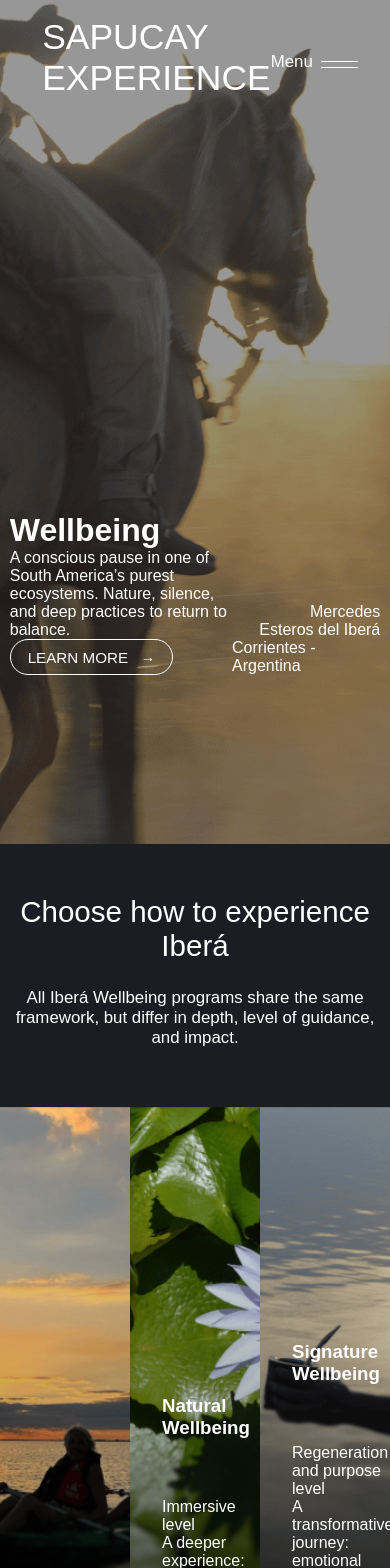
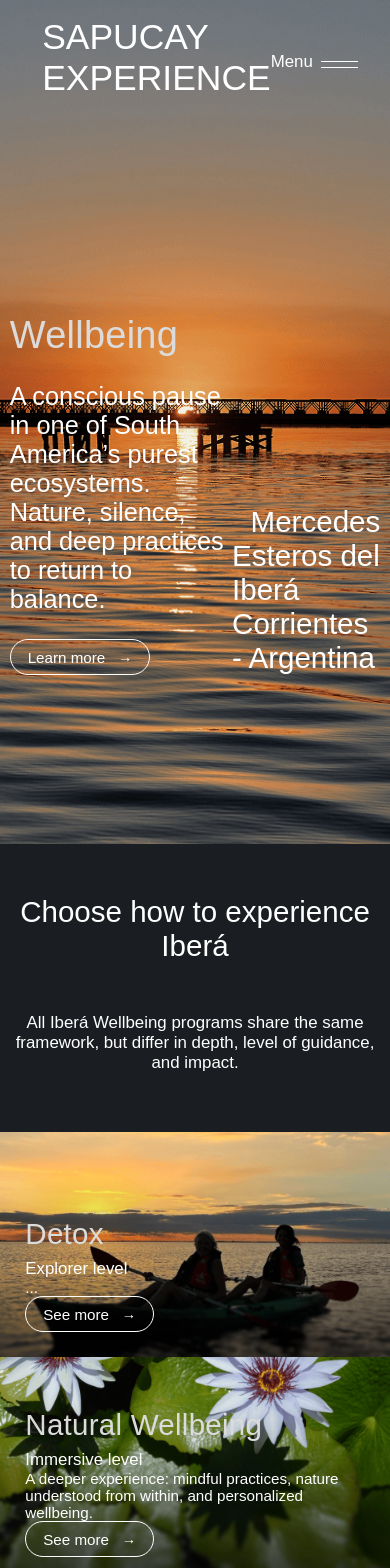
Before and after one commit to DoloresPolito/sapucay, a Next.js app: page /en/bienestar in a window 390 px wide. Shown: the top 1568 px of the page. Built offline with nearby package versions, Linux system fonts and the light colour scheme.

Commit message:
travel hero images

```diff
--- a/messages/en.json
+++ b/messages/en.json
@@ -139,7 +139,7 @@
   "cultura": {
     "herotitle": "Culture and Tradition",
     "herosubtitle": "Tradition, community, and territory as a sensitive and transformative experience.",
-    "herobutton": "LEARN MORE",
+    "herobutton": "Learn more",
     "descriptiontitle": "Choose how to experience Iberá",
     "descriptionsubtitle": "All Culture and Tradition programs share the same framework, but differ in their level of depth, guidance, and impact.",
     "items": [
@@ -238,7 +238,7 @@
   "bienestar": {
     "herotitle": "Wellbeing",
     "herosubtitle": "A conscious pause in one of South America’s purest ecosystems. Nature, silence, and deep practices to return to balance.",
-    "herobutton": "LEARN MORE",
+    "herobutton": "Learn more",
     "descriptiontitle": "Choose how to experience Iberá",
     "descriptionsubtitle": "All Iberá Wellbeing programs share the same framework, but differ in depth, level of guidance, and impact.",
     "items": [
@@ -331,7 +331,7 @@
   "naturaleza": {
     "herotitle": "Nature",
     "herosubtitle": "Connection with the territory and its biodiversity.",
-    "herobutton": "LEARN MORE",
+    "herobutton": "Learn more",
     "descriptiontitle": "Choose how to experience Iberá",
     "descriptionsubtitle": "All Culture and Tradition programs share the same framework, but differ in their level of depth, guidance, and impact.",
     "items": [
--- a/messages/es.json
+++ b/messages/es.json
@@ -153,7 +153,7 @@
   "cultura": {
     "herotitle": "Cultura y Tradición",
     "herosubtitle": "Tradición, comunidad y territorio como una experiencia sensible y transformadora.",
-    "herobutton": "CONOCÉ MÁS",
+    "herobutton": "Conocé más",
     "descriptiontitle": "Elegí cómo vivir Iberá",
     "descriptionsubtitle": "Todos los programas de Cultura y Tradición comparten un mismo marco, pero se diferencian por nivel de profundidad, acompañamiento e impacto.",
     "items": [
@@ -251,7 +251,7 @@
   "bienestar": {
     "herotitle": "Bienestar",
     "herosubtitle": "Una pausa consciente en uno de los ecosistemas más puros de Sudamérica. Naturaleza, silencio y prácticas profundas para volver al equilibrio.",
-    "herobutton": "CONOCÉ MÁS",
+    "herobutton": "Conocé más",
     "descriptiontitle": "Elegí cómo vivir Iberá",
     "descriptionsubtitle": "Todos los programas de Bienestar Iberá comparten un mismo marco, pero se diferencian por nivel de profundidad, acompañamiento e impacto.",
     "items": [
@@ -346,7 +346,7 @@
   "naturaleza": {
     "herotitle": "Naturaleza",
     "herosubtitle": "Conexión con el territorio y su biodiversidad.",
-    "herobutton": "VER MÁS",
+    "herobutton": "Conocé más",
     "descriptiontitle": "Elegí cómo vivir Iberá",
     "descriptionsubtitle": "Todos los programas de Cultura y Tradición comparten un mismo marco, pero se diferencian por nivel de profundidad, acompañamiento e impacto.",
     "items": [
--- a/src/app/[locale]/(root)/[section]/page.js
+++ b/src/app/[locale]/(root)/[section]/page.js
@@ -14,14 +14,14 @@ const IMAGES = {
     "/images/cultura/culturasection.png",
   ],
   bienestar: [
-    "/images/cultura/culturahero.png",
+    "/images/bienestar/bienestar.png",
     "/images/bienestar/01.png",
     "/images/bienestar/02.png",
     "/images/bienestar/03.png",
     "/images/cultura/culturasection.png",
   ],
   naturaleza: [
-    "/images/cultura/culturahero.png",
+    "/images/naturaleza/naturaleza.png",
     "/images/cultura/01.png",
     "/images/cultura/02.png",
     "/images/cultura/03.png",
--- a/src/components/Home/Levels/style.module.scss
+++ b/src/components/Home/Levels/style.module.scss
@@ -109,7 +109,7 @@
   .overlayHover {
     position: absolute;
     inset: 0;
-    padding: 2rem;
+    padding: 3vh;
     display: flex;
     flex-direction: column;
     justify-content: flex-end;
--- a/src/components/ScrollTravel/Description.js
+++ b/src/components/ScrollTravel/Description.js
@@ -1,13 +1,20 @@
 import styles from "./style.module.scss";
 import Button from "../ui/Button";
-
+import AnimatedDiv from "../ui/AnimatedDiv";
 export default function Description({ title, subtitle, items }) {
-
-
   return (
     <div className={styles.description}>
-      <h2 className={styles.titleh2}>{title}</h2>
-      <h3 className={styles.titleh3}>{subtitle}</h3>
+      <div className={styles.top}>
+        <div className={styles.titlecontainer}>
+          <AnimatedDiv>
+            <h2 className={styles.titleh2}>{title}</h2>
+          </AnimatedDiv>
+        </div>
+
+        <AnimatedDiv delay={0.5}>
+          <h3 className={styles.titleh3}> {subtitle}</h3>
+        </AnimatedDiv>
+      </div>
 
       <div className={styles.itemscontainer}>
         {items.map((item, index) => (
@@ -16,18 +23,19 @@ export default function Description({ title, subtitle, items }) {
             className={styles.item}
             style={{ backgroundImage: `url(${item.image})` }}
           >
-            {/* Contenido base */}
             <div className={styles.overlayBase}>
-              <h3 className={styles.traveldescriptionitemtitle}>{item.title}</h3>
-              <p className={styles.traveldescriptionitemsubtitle}>{item.subtitle}</p>
-              <p className={styles.traveldescriptionitemtext} >{item.text}</p>
+              <div className={styles.toptitle}>
+              <h2 className={`${styles.titleh2} ${styles.titleWide}`}>
+                {item.title}
+              </h2>
+
+              <h3 className={styles.titleh3}>{item.subtitle}</h3>
+              </div>
+              <p className={styles.text}>{item.text}</p>
               <Button>{item.button}</Button>
             </div>
 
-            {/* Overlay hover */}
             <div className={styles.overlayHover}>
-              {/* <h3 className={styles.traveldescriptionitemtitle}>{item.title}</h3>
-              <p className={styles.traveldescriptionitemsubtitle}>{item.subtitle}</p> */}
               <ul>
                 {item.bullets.map((bullet, i) => (
                   <li className={styles.traveldescriptionitembullet} key={i}>
--- a/src/components/ScrollTravel/Intro.js
+++ b/src/components/ScrollTravel/Intro.js
@@ -5,6 +5,7 @@ import { useRef } from "react";
 import styles from "./style.module.scss";
 import Button from "../ui/Button";
 // import Link from "next/link";
+import AnimatedDiv from "../ui/AnimatedDiv";
 
 export default function Intro({ image, herotitle, herosubtitle, herobutton }) {
   const container = useRef(null);
@@ -30,8 +31,14 @@ export default function Intro({ image, herotitle, herosubtitle, herobutton }) {
         {/* Overlay de texto */}
         <div className={styles.overlay}>
           <div className={styles.left}>
-            <h1 className={styles.traveltitle}>{herotitle}</h1>
-            <p className={styles.travelsubtitle}>{herosubtitle}</p>
+            <div className={styles.titlecontainer}>
+              <AnimatedDiv>
+                <h2 className={`${styles.titleh2} ${styles.titleWide}`}>
+                  {herotitle}
+                </h2>
+                <h2 className={styles.titleh2}>{herosubtitle}</h2>
+              </AnimatedDiv>
+            </div>
 
             <div>
               {/* <Link to="contact" smooth={true} offset={-5} duration={1000}> */}
@@ -41,9 +48,9 @@ export default function Intro({ image, herotitle, herosubtitle, herobutton }) {
           </div>
 
           <div className={styles.right}>
-            <p className={styles.travelplace}>Mercedes</p>
-            <p className={styles.travelplace}>Esteros del Iberá</p>
-            <p className={styles.travelplace}>Corrientes - Argentina</p>
+            <p className={styles.titleh2}>Mercedes</p>
+            <p className={styles.titleh2}>Esteros del Iberá</p>
+            <p className={styles.titleh2}>Corrientes - Argentina</p>
           </div>
         </div>
       </motion.div>
--- a/src/components/ScrollTravel/ScrollRevealSection.js
+++ b/src/components/ScrollTravel/ScrollRevealSection.js
@@ -10,8 +10,6 @@ export default function ScrollRevealSection({
   sectionImage,
   texts,
 }) {
-
-
   return (
     <>
       <Intro
@@ -34,7 +32,7 @@ export default function ScrollRevealSection({
       />
       <ComparativeTable
         backgroundImage="/images/background-table.png"
-       tabletext={texts.table}
+        tabletext={texts.table}
       />
     </>
   );
--- a/src/components/ScrollTravel/style.module.scss
+++ b/src/components/ScrollTravel/style.module.scss
@@ -4,8 +4,6 @@
 //Intro
 
 .intro {
-
-
   height: 100vh;
 
   width: 100%;
@@ -17,16 +15,12 @@
 }
 
 .introImage {
-
   position: relative;
   height: 100%;
   width: 100%;
   overflow: hidden;
   display: flex;
   flex-direction: column;
-
-
-
 }
 
 .overlay {
@@ -41,6 +35,30 @@
   justify-content: space-between;
   pointer-events: none; // opcional
   color: white;
+
+  .titlecontainer {
+    display: flex;
+    flex-direction: column;
+
+    .titleWide {
+      letter-spacing: 0.03vh;
+      font-weight: 500;
+      color: rgb(220, 219, 219);
+      font-size: 5.5vh;
+      @media only screen and (max-width: 850px) {
+        font-size: 4.5vh;
+      }
+    }
+    h2 {
+      margin: 0;
+      font-size: 3.5vh;
+      margin-bottom: 3vh;
+      color: white;
+      @media only screen and (max-width: 850px) {
+        font-size: 3vh;
+      }
+    }
+  }
 
   .left {
     width: 60%;
@@ -69,13 +87,31 @@
   background-color: #1a1e22;
   color: white;
 
-  h2{
-    margin-top: 3vh;
-margin-bottom: 3vh;
-  }
-  h3{
-    margin-bottom: 7vh;
-    max-width: 100vh;
+  .top {
+    .titlecontainer {
+      display: flex;
+      flex-direction: column;
+      h2 {
+        margin: 0;
+        margin-top: 3vh;
+        margin-bottom: 3vh;
+      }
+      .titleWide {
+        letter-spacing: 0.03vh;
+        font-weight: 500;
+        color: rgb(220, 219, 219);
+        font-size: 4.5vh;
+      }
+    }
+
+    h3 {
+      margin-top: 3vh;
+      max-width: 100vh;
+      margin-bottom: 7vh;
+    }
+    @media only screen and (max-width: 850px) {
+      max-width: 100%;
+    }
   }
 }
 
@@ -84,6 +120,9 @@ margin-bottom: 3vh;
   width: 100%;
   height: 80vh;
   overflow: hidden;
+  @media only screen and (max-width: 850px) {
+    flex-direction: column;
+  }
 }
 
 .item {
@@ -92,6 +131,11 @@ margin-bottom: 3vh;
   background-size: cover;
   background-position: center;
   overflow: hidden;
+
+  @media only screen and (max-width: 850px) {
+    width: 100%;
+    height: 50vh;
+  }
 
   &:hover .overlayHover {
     opacity: 1;
@@ -107,7 +151,7 @@ margin-bottom: 3vh;
 .overlayHover {
   position: absolute;
   inset: 0;
-  padding: 2rem;
+  padding: 3vh;
   display: flex;
   flex-direction: column;
   justify-content: flex-end;
@@ -119,25 +163,59 @@ margin-bottom: 3vh;
   display: flex;
   align-items: flex-start;
   text-align: left;
+  height: 50%;
+  align-self: flex-end;
+  justify-content: space-between;
+
+  .toptitle {
+    .titleWide {
+      letter-spacing: 0.03vh;
+      font-weight: 500;
+      color: rgb(220, 219, 219);
+      font-size: 3.5vh;
+    }
+  }
+
+  @media only screen and (max-width: 850px) {
+    height: 80%;
+    justify-content: flex-end;
+    .titleWide {
+      margin-bottom: 1vh;
+    }
+  }
 }
 
 .overlayHover {
   background: rgba(26, 30, 34, 0.85);
   opacity: 0;
   pointer-events: none;
-  gap: 1.2rem;
+  gap: 2vh;
   display: flex;
   align-items: flex-start;
   text-align: left;
+  justify-content: center;
 }
 
 .overlayHover ul {
-  list-style: disc;
-  padding-left: 1.2rem;
+  list-style: none;
+  padding-left: 0;
 }
 
 .overlayHover li {
-  margin-bottom: 0.4rem;
+  margin-bottom: 3vh;
+  position: relative;
+  padding-left: 3vh;
+  font-size: 2vh;
+}
+
+.overlayHover li::before {
+  content: "→";
+  position: absolute;
+  left: 0;
+  top: 50%;
+  transform: translateY(-50%);
+  font-size: 2vh;
+  opacity: 0.9;
 }
 
 //Section
@@ -149,7 +227,6 @@ margin-bottom: 3vh;
   justify-content: center;
   height: 100vh;
   overflow: hidden;
-
 }
 
 .content {
@@ -157,20 +234,19 @@ margin-bottom: 3vh;
   z-index: 10;
   color: white;
   width: 90%;
-  height: auto;      // 👈 no 100%
+  height: auto; // 👈 no 100%
   min-height: 100vh;
   display: flex;
   flex-direction: column;
   justify-content: center;
   align-items: center;
 
-
   .top {
     display: flex;
     flex-direction: row;
     justify-content: space-between;
     width: 100%;
-   margin-bottom: 20vh;
+    margin-bottom: 20vh;
 
     .titlecontainer {
       display: flex;
@@ -178,8 +254,7 @@ margin-bottom: 3vh;
       margin: 0;
     }
 
-
-    .line{
+    .line {
       width: auto;
       height: 0.3vh;
       margin-bottom: 3vh;
@@ -198,8 +273,6 @@ margin-bottom: 3vh;
       border: 0.2vh solid white;
       border-radius: 10vh;
       padding: 2vh 10vh;
-
-
     }
   }
 }
@@ -211,18 +284,15 @@ margin-bottom: 3vh;
   height: 120vh;
   width: 100%;
   overflow: hidden;
-
 }
 .backgroundInner {
   position: relative;
   width: 100%;
   height: 100%;
 
-
-  .img{
+  .img {
     width: 100%;
     height: 100%;
     object-fit: cover;
   }
-
 }
--- a/src/section/TravelSection.js
+++ b/src/section/TravelSection.js
@@ -16,7 +16,7 @@ export default function TravelSection({ images, texts }) {
 
     requestAnimationFrame(raf);
   }, []);
-
+console.log("images", images)
 
 
   return (
```
Also changed, not shown: public/images/bienestar/bienestar.png (added), public/images/naturaleza/naturaleza.png (added).
